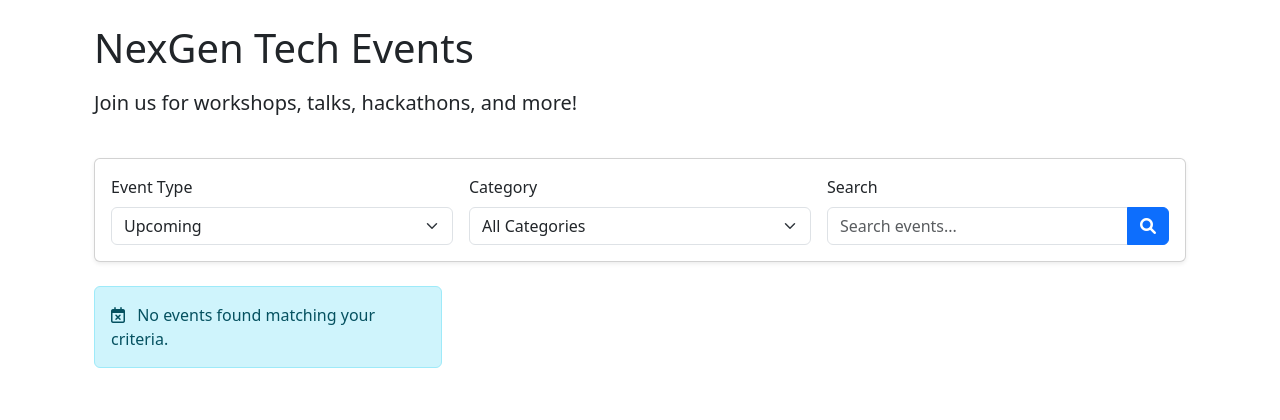
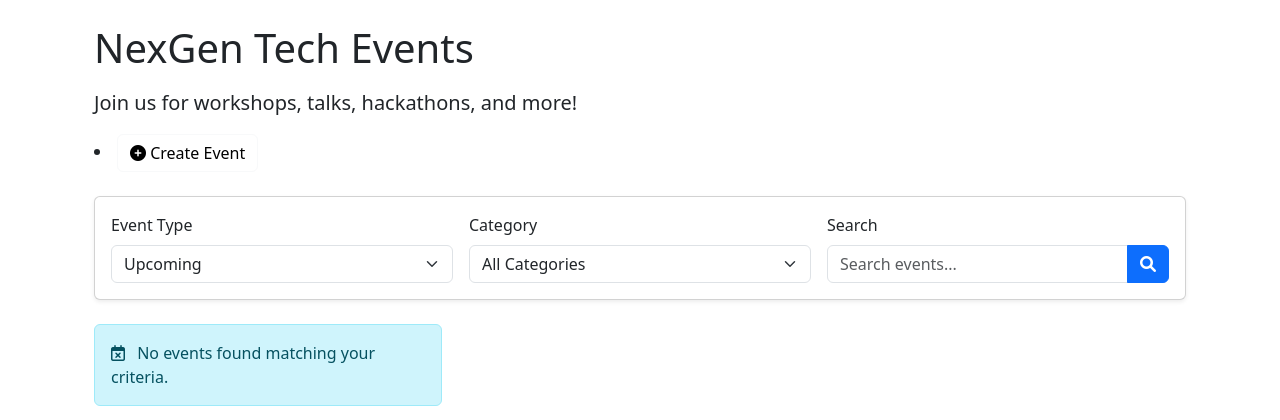
Before and after one commit to phantom-kali/nxgen-website, a Django app: page /events/ in a window 1280 px wide. Shown: the part 56-476 px from the top of the page. Run offline with Django 4.2, Linux system fonts and the light colour scheme; data that the repository does not hold is empty.

Commit message:
Improved event list

```diff
--- a/templates/events/event_list.html
+++ b/templates/events/event_list.html
@@ -15,13 +15,12 @@
             <h1 class="mb-3">NexGen Tech Events</h1>
             <p class="lead">Join us for workshops, talks, hackathons, and more!</p>
         </div>
-        <div class="col-md-4 text-md-end">
-            {% if user.is_staff %}
-                <a href="{% url 'events:event_create' %}" class="btn btn-primary">
-                    <i class="fas fa-plus-circle"></i> Create Event
-                </a>
-            {% endif %}
-        </div>
+        <li class="nav-item">
+            <a style="color:black;" class="btn btn-outline-light me-2" href="{% url 'events:event_create' %}">
+                <i class="fas fa-plus-circle"></i> Create Event
+            </a>
+        </li>
+
     </div>
 
     <!-- Filters -->
```
